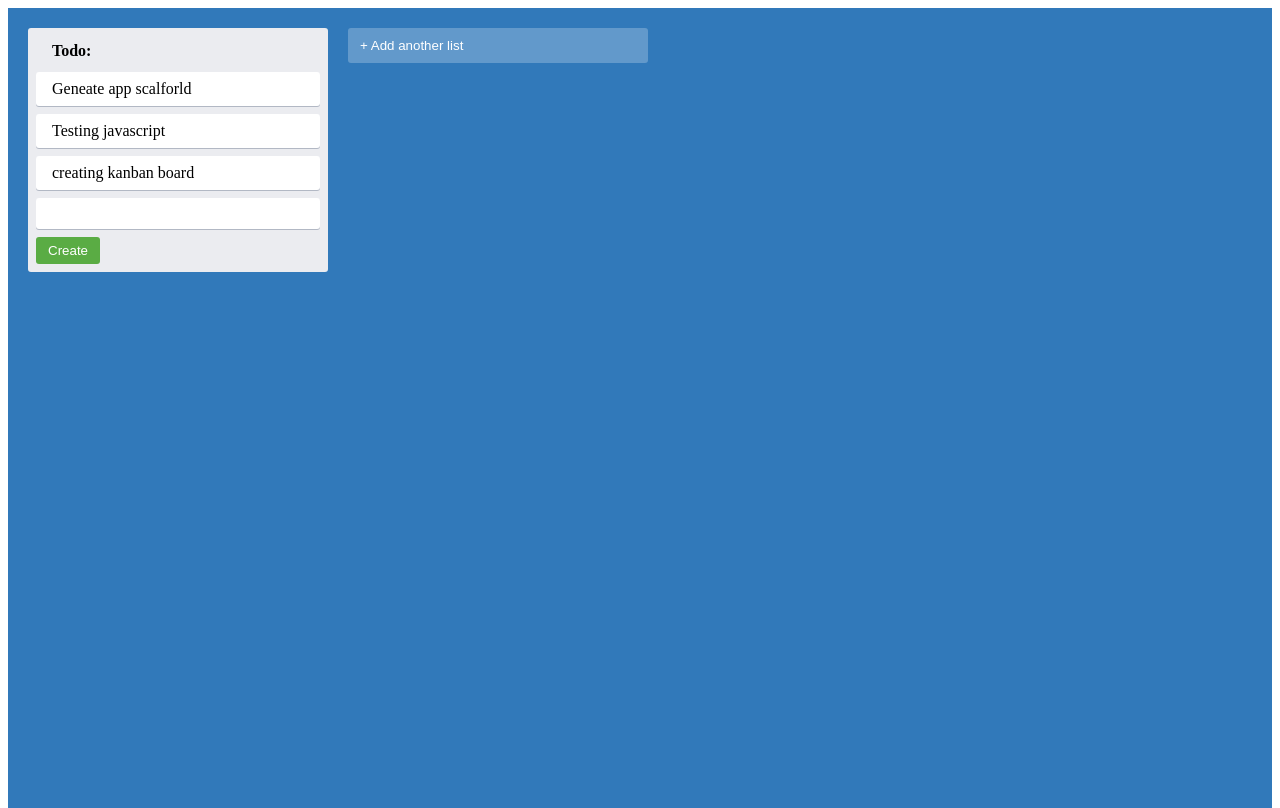
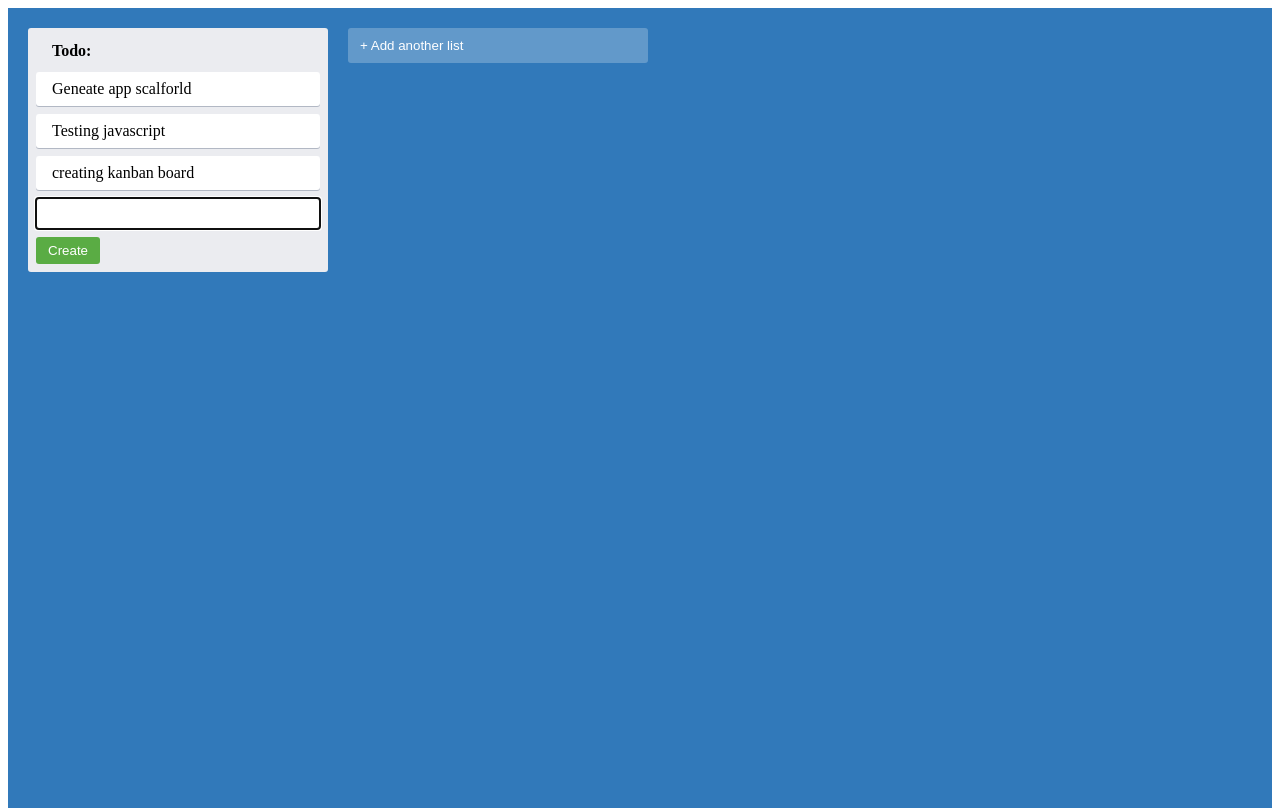
Before and after one commit to dhavall13/kanban-board, a React (Vite) app: page / in a window 1280 px wide. Both pictures are taken after a click on the button "+ Add another card". Built offline with nearby package versions, Linux system fonts and the light colour scheme.

Commit message:
automatically focus after click

```diff
--- a/src/NewItemForm.tsx
+++ b/src/NewItemForm.tsx
@@ -1,16 +1,22 @@
 import { useState } from 'react'
 import { NewItemButton, NewItemFormContainer, NewItemInput } from './styles'
+import { useFocus } from './utils/useFocus'
 
 type NewItemFormProps = {
   onAdd(text: String): void
 }
 
 export const NewItemForm = ({ onAdd }: NewItemFormProps) => {
-  const [text, setText] = useState('')
+  const [text, setText] = useState(' ')
+  const inputRef = useFocus()
 
   return (
     <NewItemFormContainer>
-      <NewItemInput value={text} onChange={(e) => setText(e.target.value)} />
+      <NewItemInput
+        ref={inputRef}
+        value={text}
+        onChange={(e) => setText(e.target.value)}
+      />
       <NewItemButton onClick={() => onAdd(text)}>Create</NewItemButton>
     </NewItemFormContainer>
   )
--- /dev/null
+++ b/src/utils/useFocus.tsx
@@ -0,0 +1,10 @@
+import { useEffect, useRef } from 'react'
+
+export const useFocus = () => {
+  const ref = useRef<HTMLInputElement>(null)
+
+  useEffect(() => {
+    ref.current?.focus()
+  }, [])
+  return ref
+}
```
